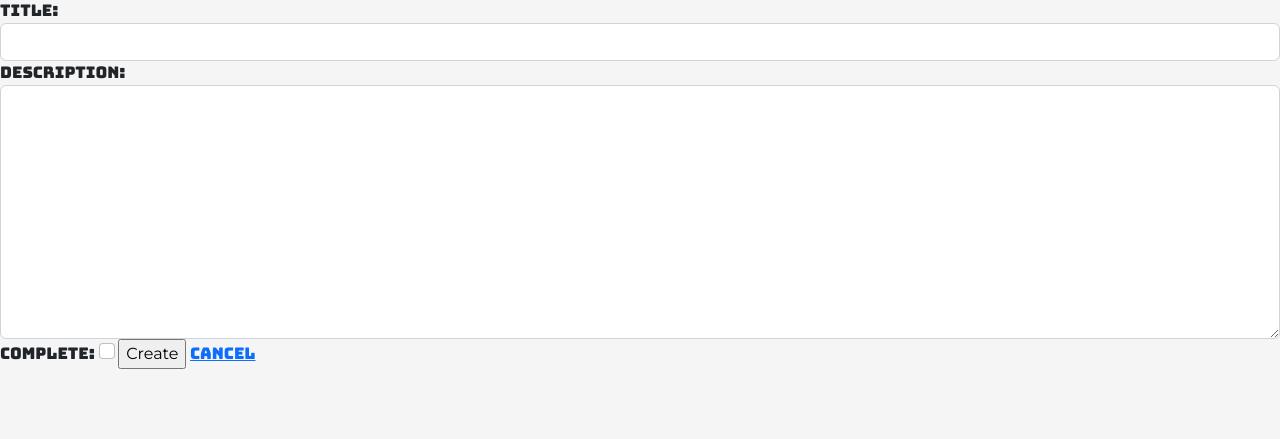
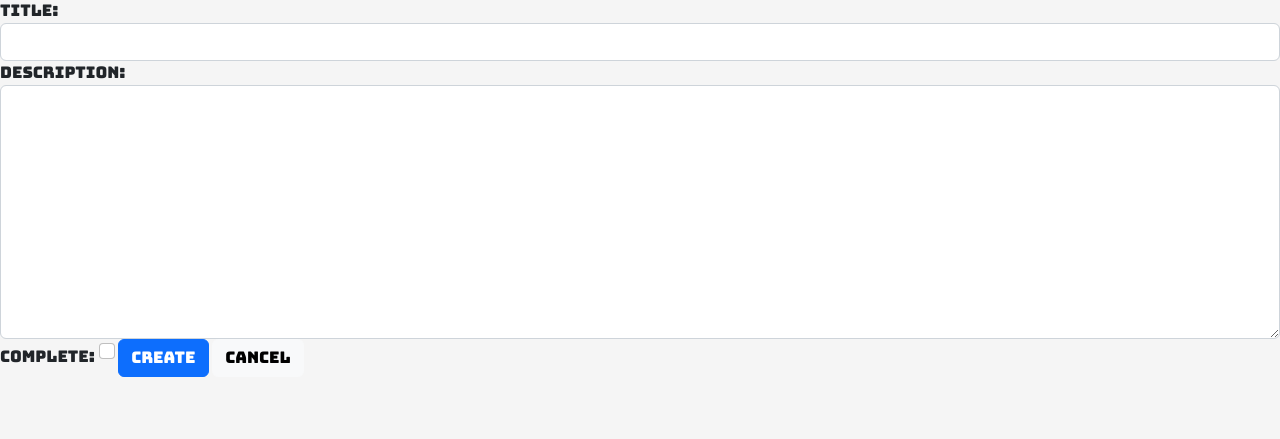
Before and after one commit to gabrielpastori/todo-list, a Django app: template core/templates/core/task_create.html in a window 1280 px wide. Shown: the part 57-496 px from the top of the page. Run offline with Django 4.2, Linux system fonts and the light colour scheme; the template is opened without the code that fills it: values that come from a table or form of the project are taken from there, others are empty; some libraries are stand-ins or nearby versions.

Commit message:
feat: update task create template

```diff
--- a/core/templates/core/task_create.html
+++ b/core/templates/core/task_create.html
@@ -6,8 +6,8 @@
         {% csrf_token %}
         {{ form }}
 
-        <input type="submit" value="Create">
-        <a href = "{% url 'task_list' group_name %}">Cancel</a>
+        <input type="submit" value="Create" class="btn btn-primary">
+        <a href = "{% url 'task_list' group_name %}" class="btn btn-light">Cancel</a>
     </form>
 
 {% endblock content %}
```
